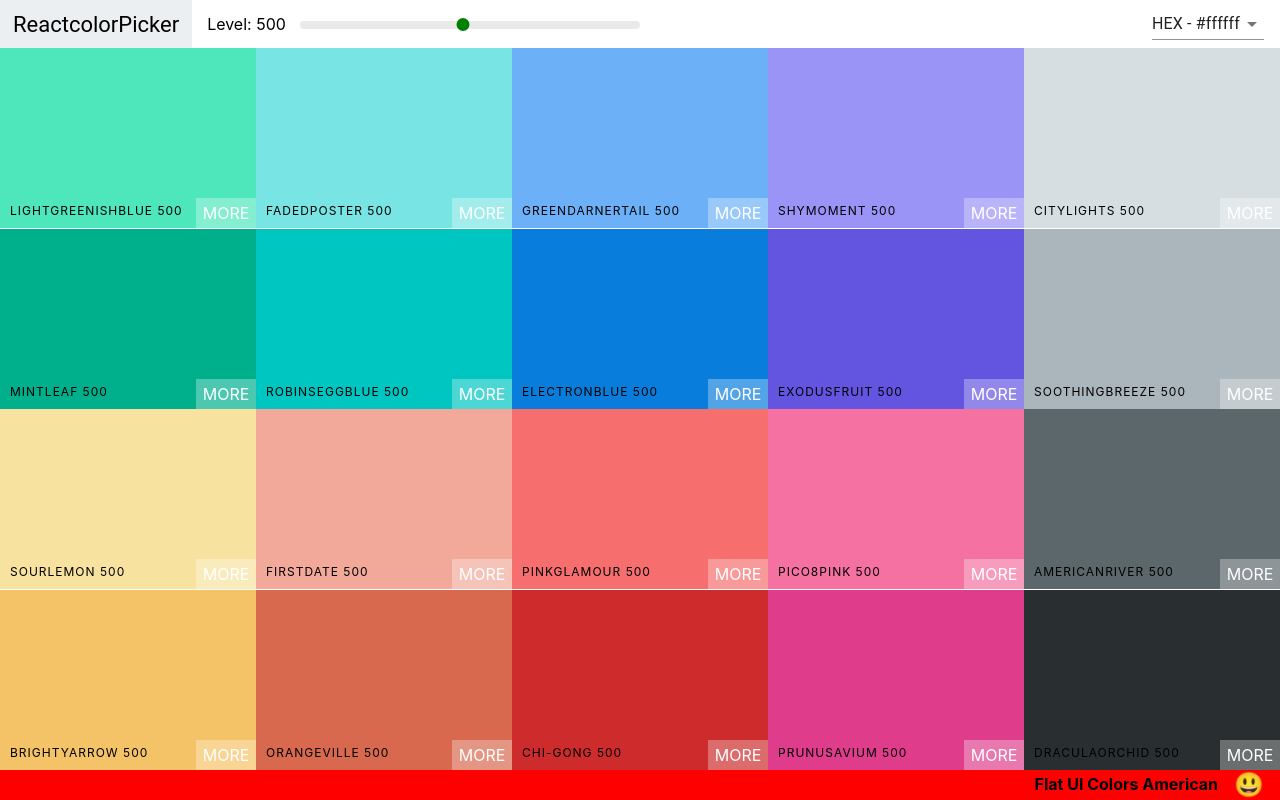
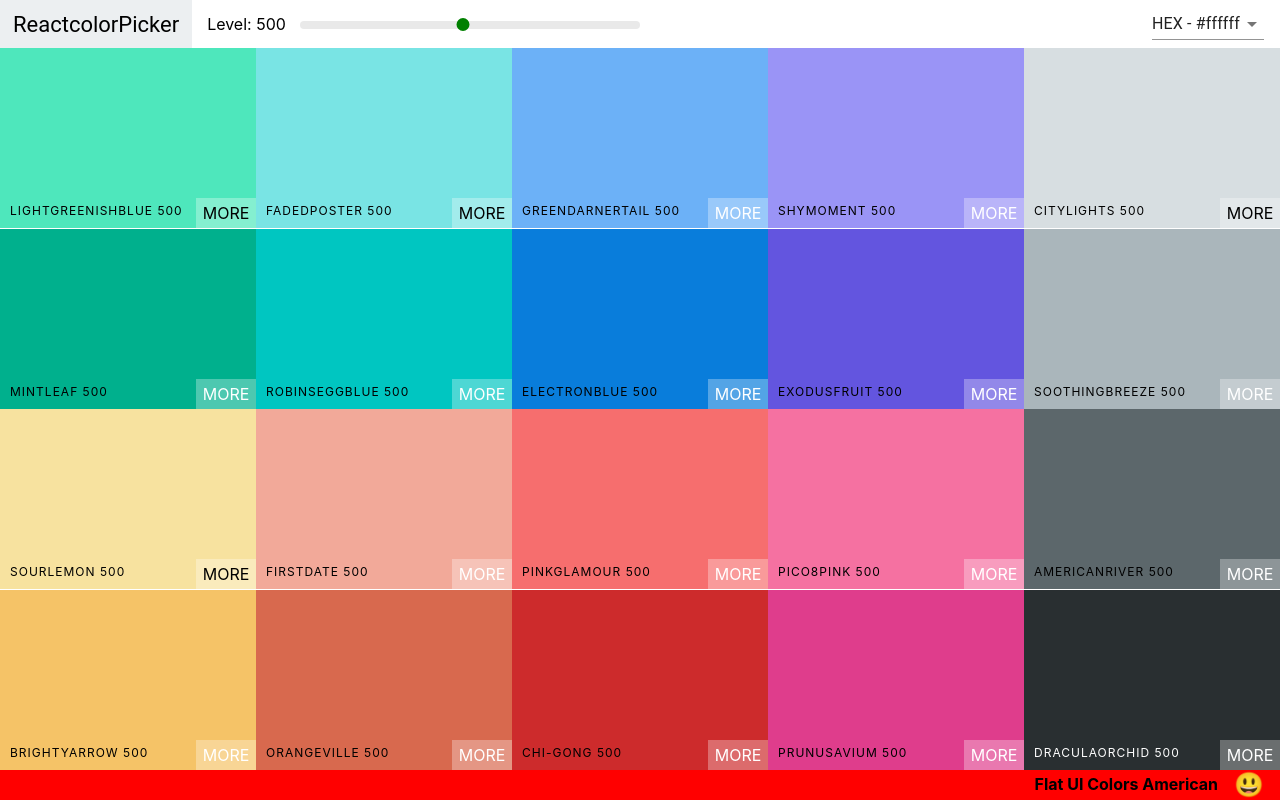
Before and after one commit to nagireddy1234/colors-app, a React (Create React App) app: page /palette/flat-ui-colors-american in a window 1280 px wide. Built offline with nearby package versions, Linux system fonts and the light colour scheme; the HTML template or start-up script is replaced by a standard one.

Commit message:
add luminence to text and refactor syles colorbox

```diff
--- a/src/ColorBox.css
+++ b/src/ColorBox.css
@@ -23,7 +23,7 @@
   transform: translate(-50%,-50%);
   text-align: center;
   outline: none;
-  background: rgba(255, 255, 255, 0.3);
+  background: rgba(255, 255, 255, 0.5);
   font-size: 1rem;
   line-height: 30px;
   text-transform: uppercase;
@@ -52,6 +52,12 @@
   letter-spacing: 1px;
   text-transform: uppercase;
   font-size: 12px;
+}
+.light-text{
+  color: #fff;
+}
+.ColorBox .dark-text{
+  color: #000 !important;
 }
 
 .see-more{
--- a/src/ColorBox.js
+++ b/src/ColorBox.js
@@ -1,9 +1,22 @@
 import React, { Component } from 'react';
 import {CopyToClipboard} from 'react-copy-to-clipboard';
+import {Link} from 'react-router-dom';
+import chroma from 'chroma-js'
+import { withStyles } from '@material-ui/core/styles';
 import './ColorBox.css';
-import {Link} from 'react-router-dom';
 
-export default class ColorBox extends Component {
+const styles = {
+  copyText: {
+    color: props =>
+      chroma(props.background).luminance() >= 0.7 ? "black" : "white"
+  },
+  colorName: {
+    color: props =>
+      chroma(props.background).luminance() <= 0.08 ? "white" : "black"
+  },
+
+}
+class ColorBox extends Component {
   state={
     copied:false
   }
@@ -19,27 +32,33 @@ export default class ColorBox extends Component {
     })
   }
   render() {
-    const {name, background,paletteId,colorId, ShowLink} = this.props;
+    const {name, background,paletteId,colorId, ShowLink, classes} = this.props;
     const {copied} = this.state;
+    const isDarkColor = chroma(background).luminance() <= 0.06
+    const isLightColor = chroma(background).luminance() >= 0.6
     return (
+
       <CopyToClipboard text={background} onCopy= {this.changeCopyState}>
       <div style={{backgroundColor:`${background}`}} className="ColorBox" >
         <div className={`copy-overlay ${copied &&'show'}`} style={{backgroundColor:`${background}`}} />
         <div className={`copy-msg ${copied &&'show'}`}>
-          <h1>copied!</h1>
-          <p>{background}</p>
+          <h1 className={`${isLightColor&&"dark-text"}`}>copied!</h1>
+          <p className={classes.copyText}>{background}</p>
         </div>
         <div className="copy-container">
         <div className="box-content">
-        <span>{name}</span>
+    <span className={classes.colorName}> {name}</span>
         </div>
-        <button className="copy-button">COPY</button>
+        <button className={`copy-button ${isLightColor&&"dark-text"}`}>COPY</button>
         </div>
         {ShowLink && <Link to={`/palette/${paletteId}/${colorId}`} onClick={(e)=>e.stopPropagation()}>
-        <span className="see-more">MORE</span>
+        <span className={`see-more ${isLightColor&&"dark-text"}`}>MORE</span>
         </Link>  }
       </div>
       </CopyToClipboard>
     )
   }
 }
+
+
+export default withStyles(styles)(ColorBox);
```
